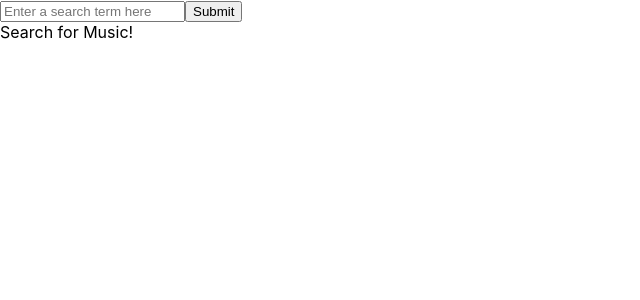
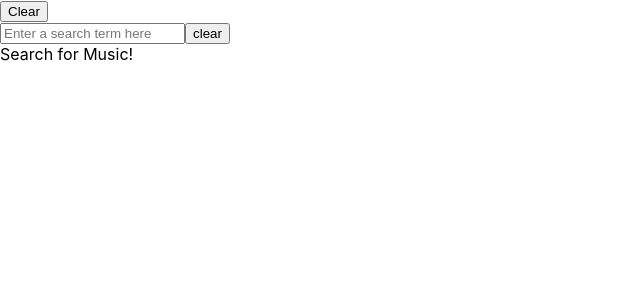
Before and after one commit to HackerUSA-CE/RR-Music-Search, a React (Create React App) app: page / in a window 1280 px wide. Shown: the top 300 px of the page, without its empty margins (0-640 px from the left). Built offline with nearby package versions, Linux system fonts and the light colour scheme.

Commit message:
Code along

```diff
--- a/src/App.js
+++ b/src/App.js
@@ -1,6 +1,6 @@
 import {useEffect, useState } from 'react'
 import Gallery from './components/Gallery'
-import SearchBar from './components/SearchBar'
+import SearchBar from './components/Searchbar'
 import { DataContext } from './context/DataContext'
 
 function App() {
@@ -29,10 +29,17 @@ function App() {
 	const handleSearch = (e, term) => {
 		e.preventDefault()
 		setSearch(term)
-	}
+	};
+
+	const clearResults = () => {
+		setSearch('');
+		setMessage('Search for music!');
+		setData([]);
+	};
 
 	return (
-		<div>
+		<div className= 'app'>
+			<button onClick={ () => clearResults()}>Clear</button>
 			<SearchBar handleSearch = {handleSearch}/>
 			{message}
 			<DataContext.Provider value={data}>
--- a/src/components/Searchbar.js
+++ b/src/components/Searchbar.js
@@ -11,7 +11,7 @@ function SeachBar(props) {
                 (e) => setSearchTerm(e.target.value)
             }/>
 
-            <input type="submit" />
+            <input type="submit" value="clear"/>
 
         </form>
     )
```
